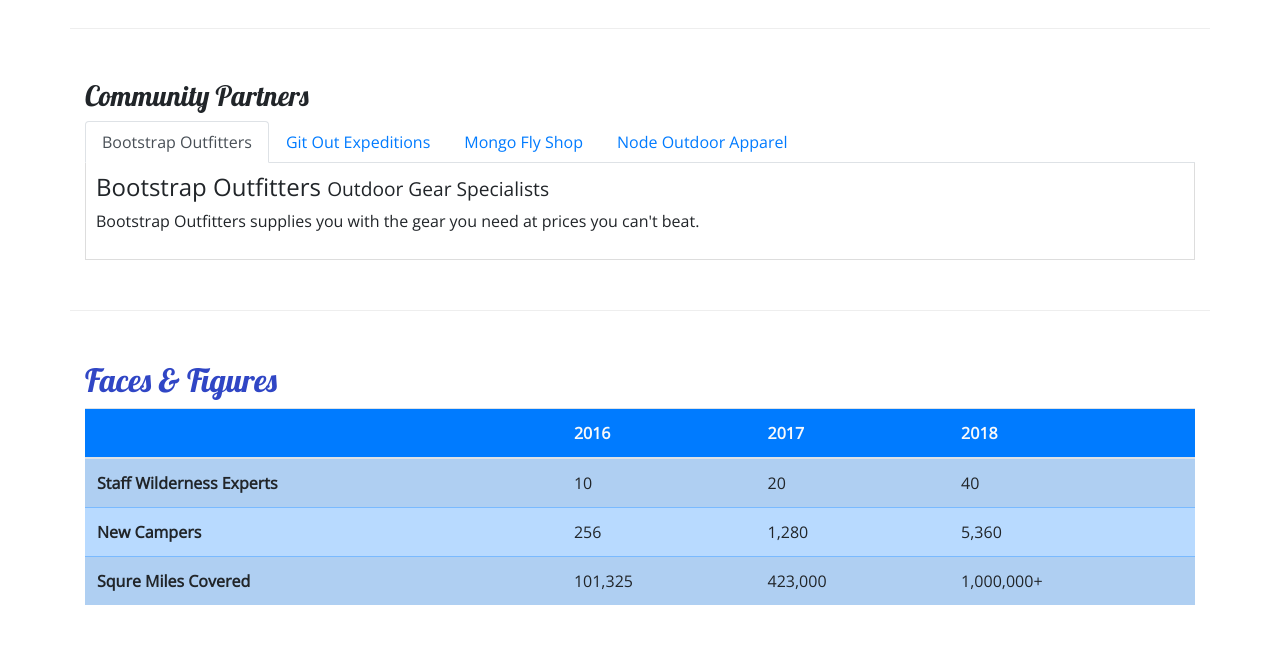
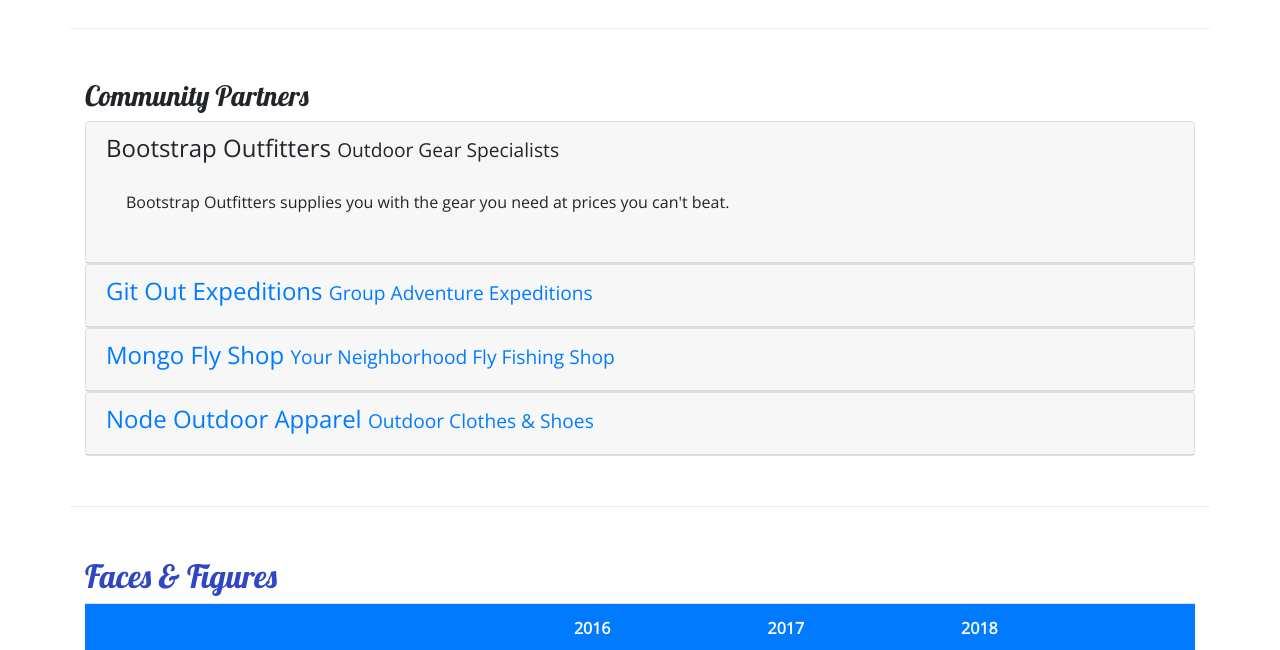
Before and after one commit to JamesVicuna/NucampSite, a website: page aboutus.html in a window 1280 px wide. Shown: the part 800-1450 px from the top of the page. Drawn offline with nearby package versions, Linux system fonts and the light colour scheme.

Commit message:
Added accordian to aboutus and tooltips to index

```diff
--- a/aboutus.html
+++ b/aboutus.html
@@ -23,7 +23,7 @@
       <div class="container">
          <div class="row">
             <div class="col-4 col-sm-3 col-md-2 align-self-center">
-               <img src="img/logo.png" class="img-fluid" alt="">
+               <a href="index.html"><img src="img/logo.png" class="img-fluid" alt=""></a>
             </div>
             <div class="col">
                <h1>NuCamp</h1>
@@ -38,7 +38,7 @@
 <!-- NAVBAR -->
 <nav class="navbar navbar-expand-sm navbar-dark sticky-top">
    <div class="container">
-      <a class="navbar-brand" href="#"><img src="img/logo.png" height="30" width="30"></a>
+      <a class="navbar-brand" href="index.html"><img src="img/logo.png" height="30" width="30"></a>
          <button class="navbar-toggler ml-auto" type="button" data-toggle="collapse" data-target="#nucampNavbar">
             <span class="navbar-toggler-icon"></span>
          </button>
@@ -115,29 +115,52 @@
             <div class="row row-content">
                <div class="col">
                   <h3>Community Partners</h3>
-                  <ul class="nav nav-tabs">
-                     <li class="nav-item"><a class="nav-link active" href="#bootstrap" role="tab" data-toggle="tab">Bootstrap Outfitters</a></li>
-                     <li class="nav-item"><a class="nav-link" href="#git" role="tab" data-toggle="tab">Git Out Expeditions</a></li>
-                     <li class="nav-item"><a class="nav-link" href="#mongo" role="tab" data-toggle="tab">Mongo Fly Shop</a></li>
-                     <li class="nav-item"><a class="nav-link" href="#node" role="tab" data-toggle="tab">Node Outdoor Apparel</a></li>
-                  </ul>
-                  <div class="tab-content">
-                     <div role="tabpanel" class="tab-pane fade show active" id="bootstrap">
-                        <h4>Bootstrap Outfitters <small>Outdoor Gear Specialists</small></h4>
-                        <p class="d-none d-sm-block">Bootstrap Outfitters supplies you with the gear you need at prices you can't beat.</p>
+                  <div id="accordian">
+
+                     <div class="card">
+                        <div role="tab" class="card-header">
+                           <h4><a data-toggle="collapse" data-target="#bootstrap">Bootstrap Outfitters <small>Outdoor Gear Specialists</small></a></h4>
+                           <div class="collapse show" id="bootstrap" data-parent="#accordian">
+                              <div class="card-body">
+                                 <p class="d-none d-sm-block">Bootstrap Outfitters supplies you with the gear you need at prices you can't beat.</p>
+                              </div>
+                           </div>
+                        </div>
                      </div>
-                     <div role="tabpanel" class="tab-pane fade" id="git">
-                        <h4>Git Out Expeditions <small>Group Adventure Expeditions</small></h4>
-                        <p class="d-none d-sm-block">Join Git Out Expeditions to explore new horizons with a group of other adventurers!</p>
+
+                     <div class="card">
+                        <div role="tab" class="card-header">
+                           <h4><a class="collapsed" data-toggle="collapse" data-target="#git">Git Out Expeditions <small>Group Adventure Expeditions</small></a></h4>
+                           <div class="collapse" id="git" data-parent="#accordian">
+                              <div class="card-body">
+                                 <p class="d-none d-sm-block">Join Git Out Expeditions to explore new horizons with a group of other adventurers!</p>
+                              </div>
+                           </div>
+                        </div>
                      </div>
-                     <div role="tabpanel" class="tab-pane fade" id="mongo">
-                        <h4>Mongo Fly Shop <small>Your Neighborhood Fly Fishing Shop</small></h4>
-                        <p class="d-none d-sm-block">Need a new fishing pole, a tacklebox, or flies of all kinds? Stop by Mongo Fly Shop.</p>
+
+                     <div class="card">
+                        <div role="tab" class="card-header">
+                           <h4><a class="collapsed" data-toggle="collapse" data-target="#mongo">Mongo Fly Shop <small>Your Neighborhood Fly Fishing Shop</small></a></h4>
+                           <div class="collapse" id="mongo" data-parent="#accordian">
+                              <div class="card-body">
+                                 <p class="d-none d-sm-block">Need a new fishing pole, a tacklebox, or flies of all kinds? Stop by Mongo Fly Shop.</p>
+                              </div>
+                           </div>
+                        </div>
                      </div>
-                     <div role="tabpanel" class="tab-pane fade" id="node">
-                        <h4>Node Outdoor Apparel <small>Outdoor Clothes & Shoes</small></h4>
-                        <p class="d-none d-sm-block">From polar fleeces to swimsuits, hiking boots to waders, a visit to Node will be sure to get you covered.</p>
+
+                     <div class="card">
+                        <div role="tab" class="card-header">
+                           <h4><a class="collapsed" data-toggle="collapse" data-target="#node">Node Outdoor Apparel <small>Outdoor Clothes & Shoes</small></a></h4>
+                           <div class="collapse" id="node" data-parent="#accordian">
+                              <div class="card-body">
+                                 <p class="d-none d-sm-block">From polar fleeces to swimsuits, hiking boots to waders, a visit to Node will be sure to get you covered.</p>
+                              </div>
+                           </div>
+                        </div>
                      </div>
+
                   </div>
                </div>
             </div>
```
Also changed, not shown: contactus.html (+2 -2 lines), index.html (+7 -2 lines).
